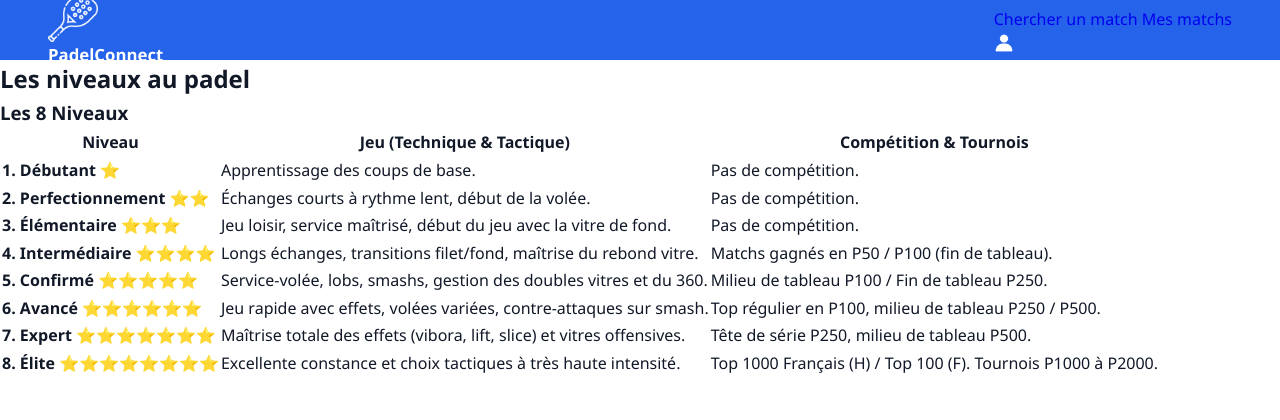
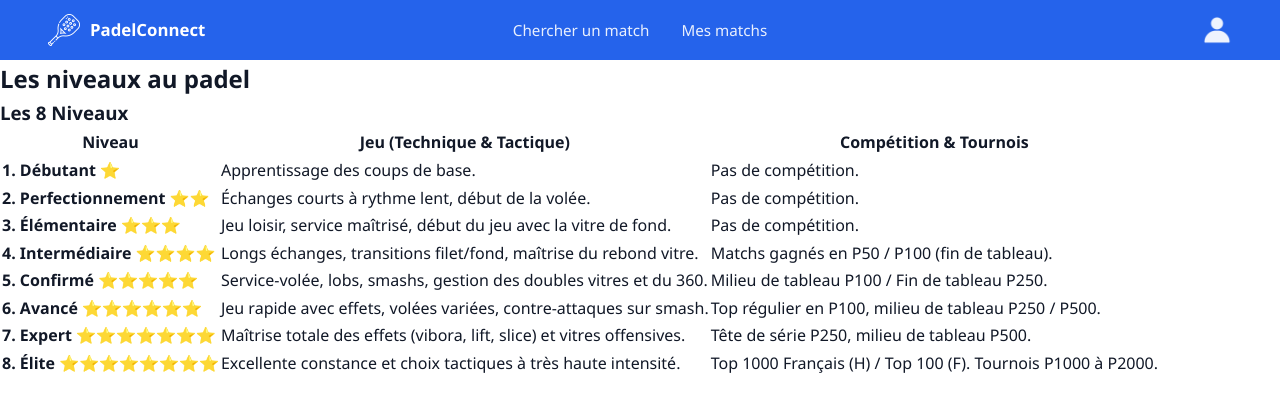
Before and after one commit to GeneralLemmon/Projet-associatif, a PHP site: page /levels.php in a window 1280 px wide. Shown: the top 420 px of the page. Run offline with PHP 8.4, Linux system fonts and the light colour scheme.

Commit message:
nav barre mise a jour

```diff
--- a/index.php
+++ b/index.php
@@ -15,8 +15,9 @@
 <body>
     <header class="navbar">
         <div class="nav-left">
-            <img src="./Images/logoW.png" alt="Logo PadelConnect" class="logo">
-            <h1>PadelConnect</h1>
+            <a href="index.php"><img src="Images/logoW.png" alt="Logo PadelConnect" class="logo">
+                <h1>PadelConnect</h1>
+            </a>
         </div>
         <div class="nav-right">
             <a href="#">Se connecter /</a>
--- a/navbar.php
+++ b/navbar.php
@@ -1,13 +1,47 @@
 <header class="navbar">
     <div class="nav-left">
-        <a href="index.php"><img src="Images/logoW.png" alt="Logo PadelConnect" width="50" />
+        <a href="index.php"><img src="Images/logoW.png" alt="Logo PadelConnect" class="logo">
             <h1>PadelConnect</h1>
         </a>
     </div>
-    <nav class="nav-links">
+    <div class="nav-center">
         <a href="search.php">Chercher un match</a>
         <a href="matchs.php">Mes matchs</a>
         <!-- PHP is admin <a href="manage.php">Gérer</a> -->
-        <a href="profile.php"><img src="Images/profilL.png" alt="Profil" width="20" /><!-- Prenom avec le PHP --></a>
-    </nav>
+    </div>
+    <div class="nav-right">
+        <a href="profile.php"><img src="Images/profilL.png" alt="Profil"><!-- Prenom avec le PHP --></a>
+    </div>
 </header>
+
+<?php /*
+<header class="navbar">
+    <div class="nav-left">
+        <a href="index.php" class="brand">
+            <img src="Images/logoW.png" alt="Logo PadelConnect" class="logo">
+            <h1>PadelConnect</h1>
+        </a>
+    </div>
+
+    <?php if ($isConnected): ?>
+        <div class="nav-center">
+            <a href="search.php">Chercher un match</a>
+            <a href="matchs.php">Mes matchs</a>
+            <?php if ($isAdmin): ?>
+                <a href="manage.php">Gérer</a>
+            <?php endif; ?>
+        </div>
+    <?php endif; ?>
+
+    <div class="nav-right">
+        <?php if ($isConnected): ?>
+            <a href="profile.php">
+                <img src="Images/profilL.png" alt="Profil" class="profile-icon">
+            </a>
+        <?php else: ?>
+            <a href="login.php">Se connecter</a>
+            <a href="register.php">S'inscrire</a>
+        <?php endif; ?>
+    </div>
+</header>
+*/ ?>
--- a/style.css
+++ b/style.css
@@ -65,22 +65,29 @@ a {
     top: 0;
     z-index: 100;
     background: var(--blue);
-    display: flex;
+    display: grid;
+    grid-template-columns: 1fr auto 1fr;
     align-items: center;
-    justify-content: space-between;
     padding: 0 48px;
     height: 60px;
 }
 
+/* NAV LEFT */
 .nav-left {
     display: flex;
     align-items: center;
     gap: 10px;
 }
 
-.nav-left .logo {
-    width: 28px;
-    height: 28px;
+.nav-left a {
+    display: flex;
+    align-items: center;
+    gap: 10px;
+}
+
+.logo {
+    width: 32px;
+    height: 32px;
     object-fit: contain;
 }
 
@@ -90,9 +97,37 @@ a {
     color: #fff;
 }
 
+/* NAV CENTER */
+.nav-center {
+    display: flex;
+    justify-content: center;
+    gap: 32px;
+}
+
+.nav-center a {
+    color: #fff;
+    font-size: 0.95rem;
+    font-weight: 500;
+    opacity: 0.9;
+    transition: opacity 0.2s;
+}
+
+.nav-center a:hover {
+    opacity: 1;
+}
+
+/* NAV RIGHT */
 .nav-right {
     display: flex;
+    justify-content: flex-end;
     align-items: center;
+    gap: 16px;
+}
+
+.nav-right img {
+    width: 30px;
+    height: 30px;
+    object-fit: contain;
 }
 
 .nav-right a {
@@ -105,8 +140,8 @@ a {
 
 .nav-right a:hover {
     opacity: 1;
+}
 
-}
 
 .hero {
     background: var(--bg-white);
@@ -122,7 +157,7 @@ a {
     display: flex;
     flex-direction: column;
     align-items: center;
-    gap: 18px;
+    gap: 30px;
     max-width: 620px;
 }
 
@@ -130,6 +165,7 @@ a {
     font-size: clamp(1.9rem, 3.5vw, 2.6rem);
     font-weight: 800;
     line-height: 1.22;
+    width: 954px;
     color: var(--text-dark);
     letter-spacing: -0.025em;
     block-size: max-content;
```
